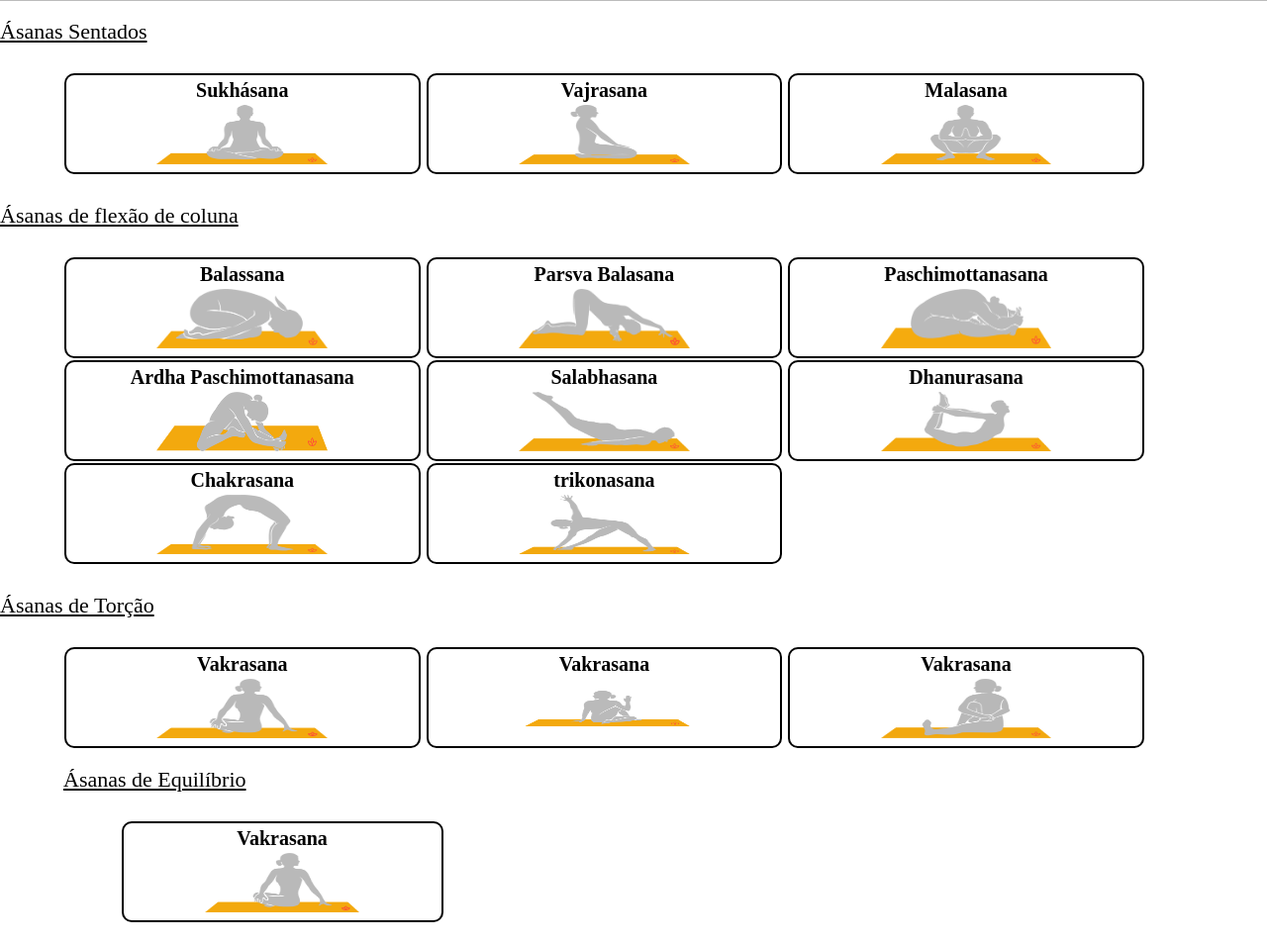
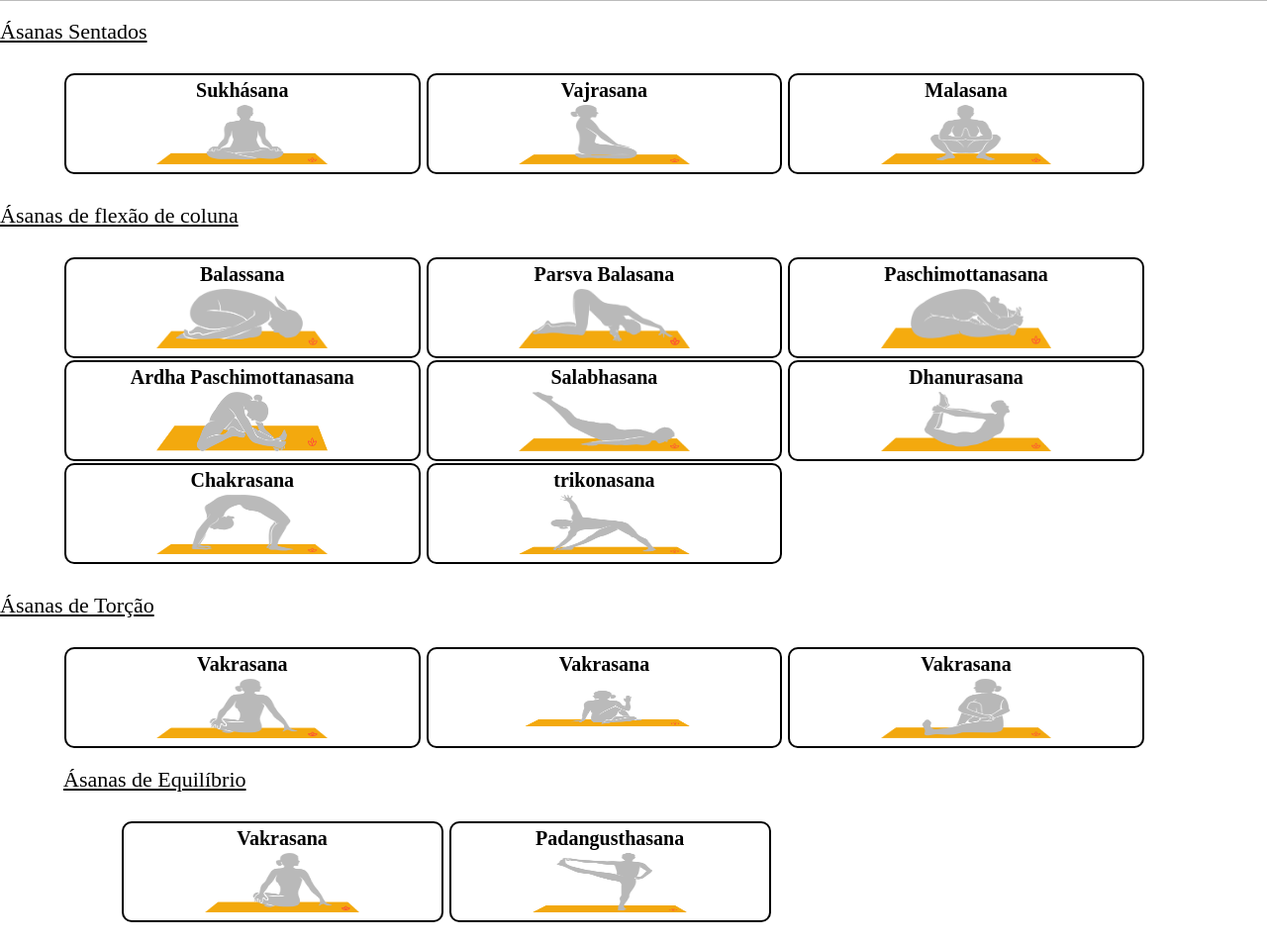
Before and after one commit to robssoares/HTML5_CSS, a plain HTML site: page index.html in a window 1280 px wide. Shown: the part 142-1095 px from the top of the page at 99% size. Drawn offline with Linux system fonts and the light colour scheme.

Commit message:
incluindo posição de equilibrio

```diff
--- a/index.html
+++ b/index.html
@@ -117,6 +117,10 @@
 				   <h2>Vakrasana</h2>
 				   <img class="poses" src="img/vakrasana.png">
 				</li>
+				<li>
+				   <h2>Padangusthasana</h2>
+				   <img class="poses" src="img/Padangusthasana.jpg">
+				</li>
 				</ul>
 
 
```
